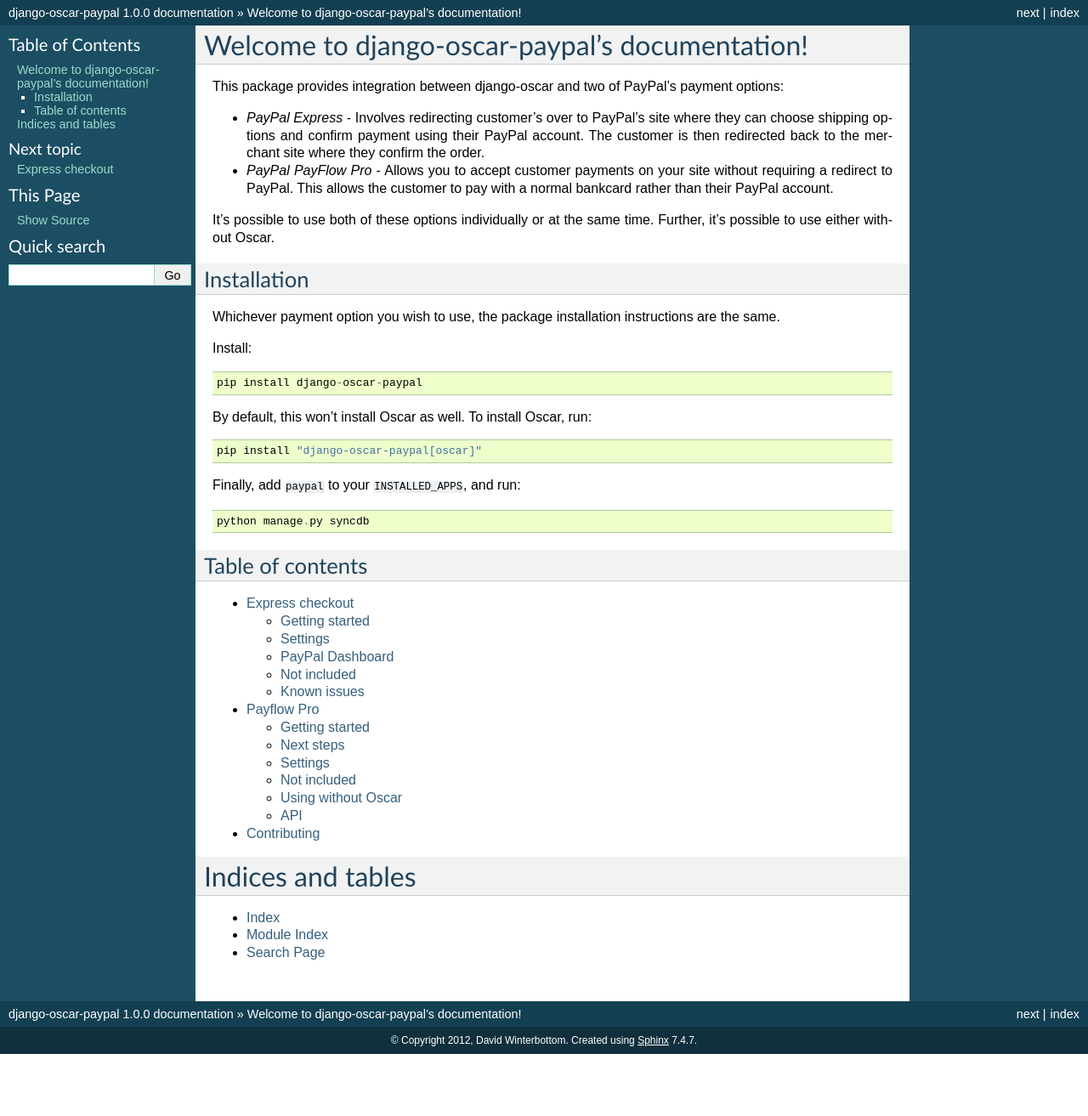
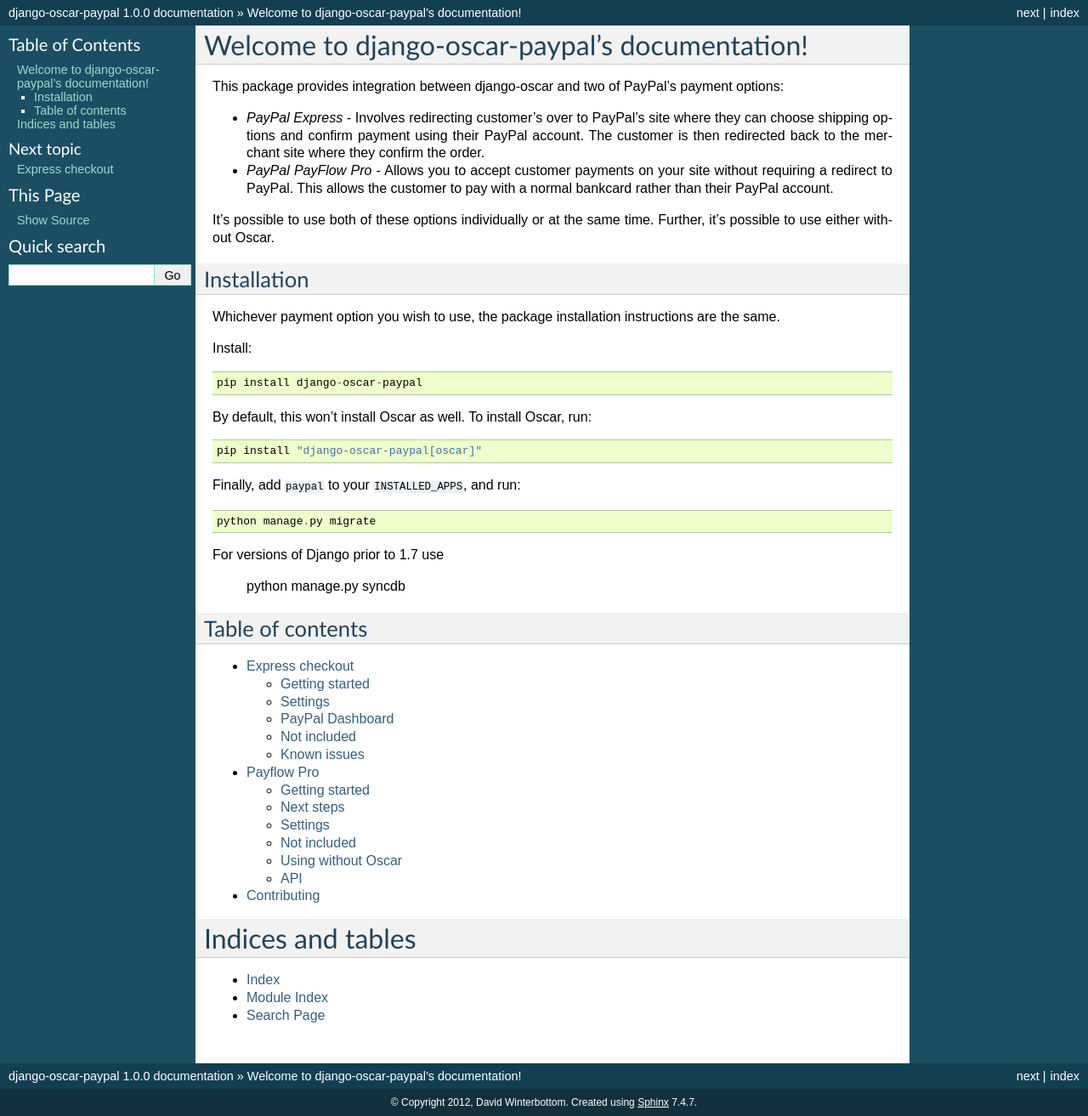
Before and after one commit to django-oscar/django-oscar-paypal, a Sphinx documentation site: the page built from docs/index.rst, in a window 1280 px wide. Shown: the whole page at 85% size. Built offline with Sphinx 7.4.7, drawn with Linux system fonts in a browser that asks for light colours; before the commit the page ends 1240 px from its top, so only the background shows below that.

Commit message:
updated the syncdb command with migrate
since syncdb is deprecated from Django 1.7 maybe it is time to update it.

```diff
--- a/docs/index.rst
+++ b/docs/index.rst
@@ -37,7 +37,11 @@
 
 Finally, add ``paypal`` to your ``INSTALLED_APPS``, and run::
 
-    python manage.py syncdb
+    python manage.py migrate
+
+For versions of Django prior to 1.7 use
+
+   python manage.py syncdb
 
 Table of contents
 -----------------
```
